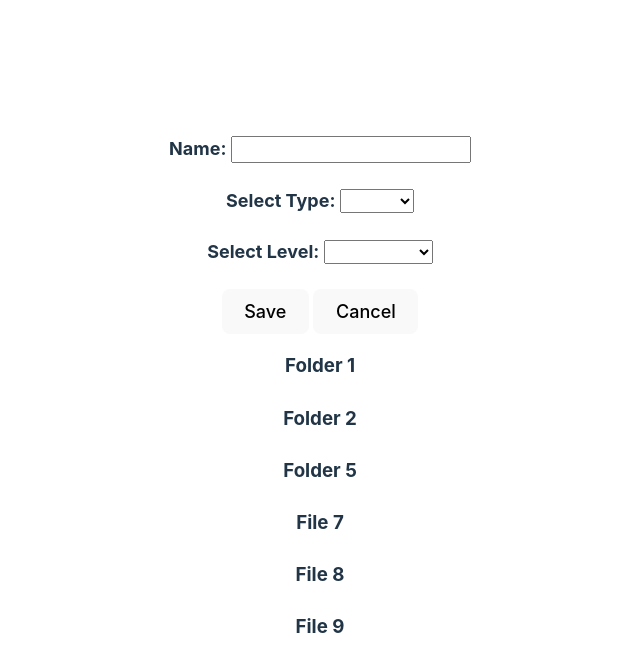
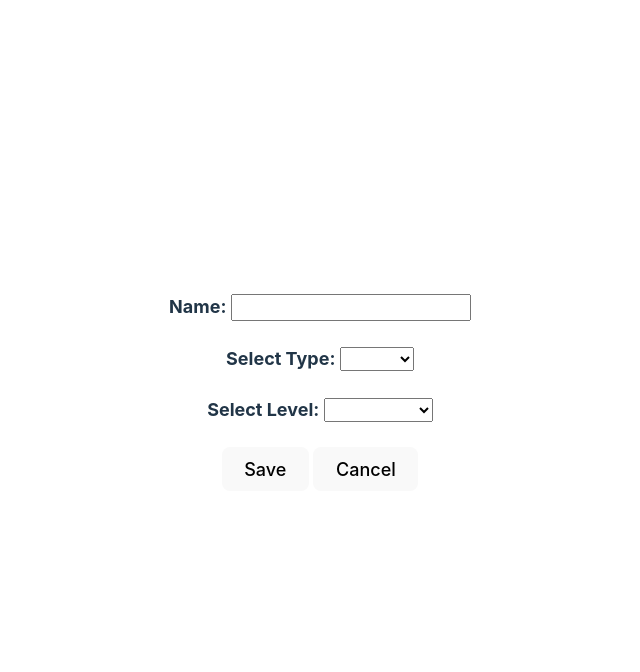
Before and after one commit to hsm59/nagp-svelte-assignment, a Svelte app: page / in a window 1280 px wide. Shown: the top 672 px of the page, without its empty margins (320-960 px from the left). Built offline with nearby package versions, Linux system fonts and the light colour scheme.

Commit message:
chore: removed all the console.log statements, handled when data is empty the alerts to show

```diff
--- a/src/App.svelte
+++ b/src/App.svelte
@@ -20,37 +20,7 @@
      *     isOpen: false,
      * }
      */
-    let data = [
-        {
-            title: 'Folder 1',
-            children: ['File 1', {
-                title: 'Folder 4',
-                children: [],
-                isOpen: false
-            }],
-            isOpen: false
-        },
-        {
-            title: 'Folder 2',
-            children: ['File 4', 'File 5',
-                {
-                    title: 'Folder 3',
-                    children: [],
-                    isOpen: false
-                },
-                'File 6'
-            ],
-            isOpen: false
-        },
-        {
-            title: 'Folder 5',
-            children: [],
-            isOpen: false
-        },
-        'File 7',
-        'File 8',
-        'File 9',
-    ];
+    let data = [];
     let foldersDropdown = [];
 
     function checkDuplicateName(level, name) {
@@ -62,10 +32,6 @@
                 } else {
                     return element;
                 }
-            });
-
-            listOfItemsRootLevel.forEach(element => {
-                console.log(element);
             });
 
             return listOfItemsRootLevel.find(element => element === name) != null;
@@ -92,15 +58,12 @@
      * on Level 1
      */
     function showRootLevelFoldersList() {
-        console.log('is the root level folder being run')
-
-        displayFolderDropdown = levelDropdownValue === 'levelOne';
 
         foldersDropdown = data
             .filter(element => typeof element === 'object')
             .map(element => element.title);
 
-        console.log(`whats the list of folders ${foldersDropdown.length}`);
+        displayFolderDropdown = levelDropdownValue === 'levelOne' && foldersDropdown.length > 0;
     }
 
     function submitForm() {
@@ -108,8 +71,12 @@
         if (typeDropdownValue === 'none' || levelDropdownValue === 'none' || is_empty(inputFieldValue)) {
             alert('Please Select / Enter all the values');
         } else {
-            if (levelDropdownValue === 'levelOne' && selectedFolderValue === 'none') {
-                alert('Please Select the correct folder to save');
+            if (levelDropdownValue === 'levelOne') {
+                if (foldersDropdown.length === 0) {
+                    alert('There are no Folders to save in, please change your selection');
+                } else if (selectedFolderValue === 'none') {
+                    alert('Please Select the correct folder to save');
+                }
             } else {
                 if (checkDuplicateName(levelDropdownValue, inputFieldValue)) {
                     alert(`The file / folder name \"${inputFieldValue}\" already exists, please Enter a different name`)
@@ -119,44 +86,23 @@
             }
 
         }
-        /*
-                if (typeDropdownValue === 'file') {
-                    if (is_empty(data)) {
-                        data = [
-                            {
-                                'name': inputFieldValue,
-                                'type': typeDropdownValue
-                            }
-                        ];
-                    } else {
-                        data = [...data, {
-                            'name': inputFieldValue,
-                            'type': typeDropdownValue
-                        }];
-                    }
+    }
 
-                } else {
-                    // For folders
-                    if (is_empty(data)) {
-                        data = [
-                            {
-                                'name': inputFieldValue,
-                                'type': typeDropdownValue,
-                                'level1Data': []
-                            }
-                        ];
-                    } else {
-                        // TODO: Check what's the name of the folder selected if there is any else store it in the root level
+    function saveData(name, type, level, folderValue) {
+        if (level === 'rootLevel') {
+            if (type === 'file') {
 
-                        if (is_empty(selectedFolderValue)) {
+            } else {
 
-                        } else {
+            }
+        } else {
+            if (type === 'file') {
 
-                        }
-                    }
+            } else {
 
-                }
-        */
+            }
+
+        }
     }
 
     function cancelForm() {
--- a/src/lib/ListingComponent.svelte
+++ b/src/lib/ListingComponent.svelte
@@ -8,13 +8,6 @@
 
     function toggleParent(index) {
         items[index].isOpen = !items[index].isOpen;
-        items[index].children.forEach(element => {
-            if (typeof element === 'object') {
-                console.log(`onTap ${element.title}`)
-            } else {
-                console.log(`onTap ${element.toString()}`)
-            }
-        });
     }
 
     onMount(() => {
```
